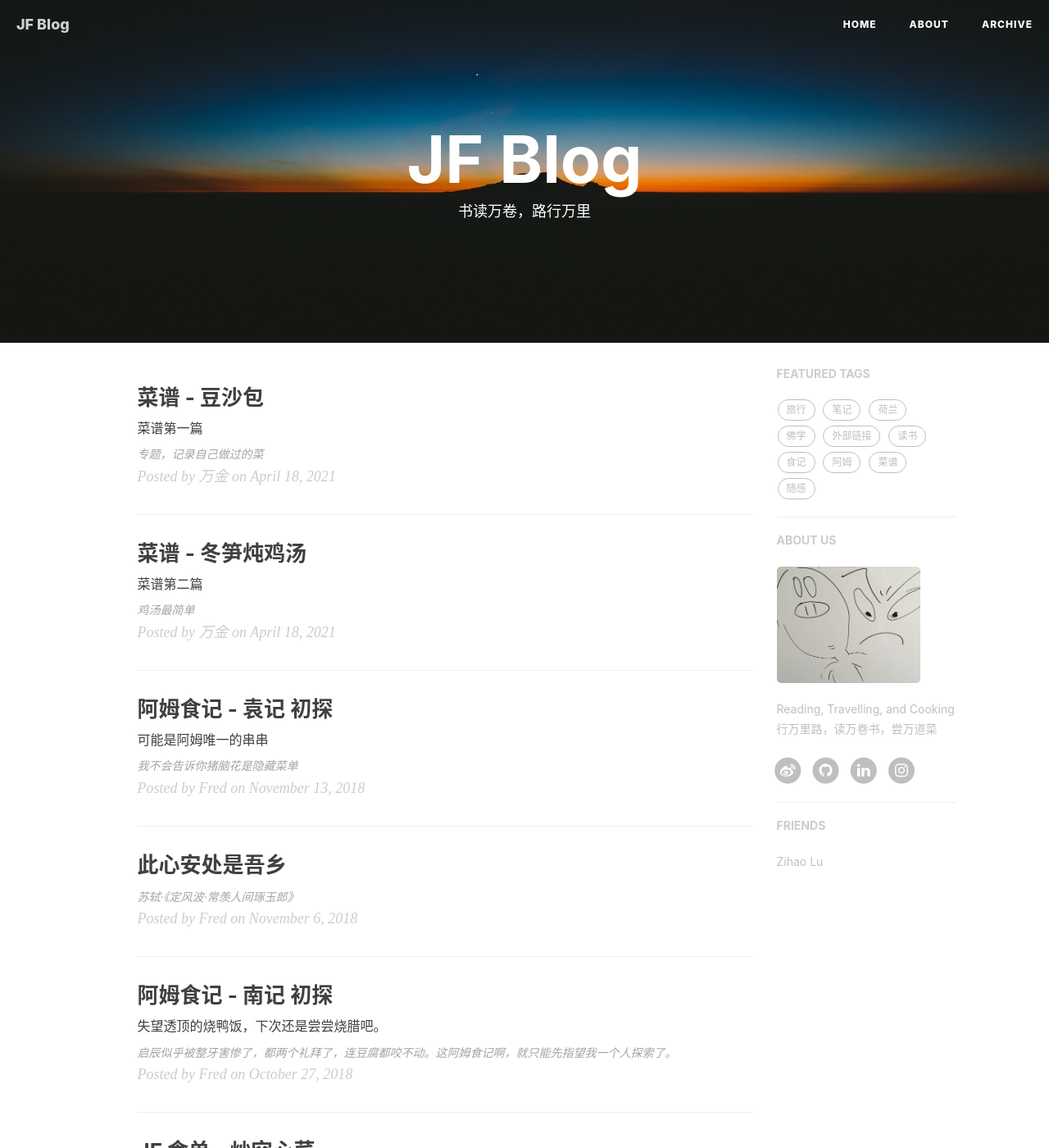
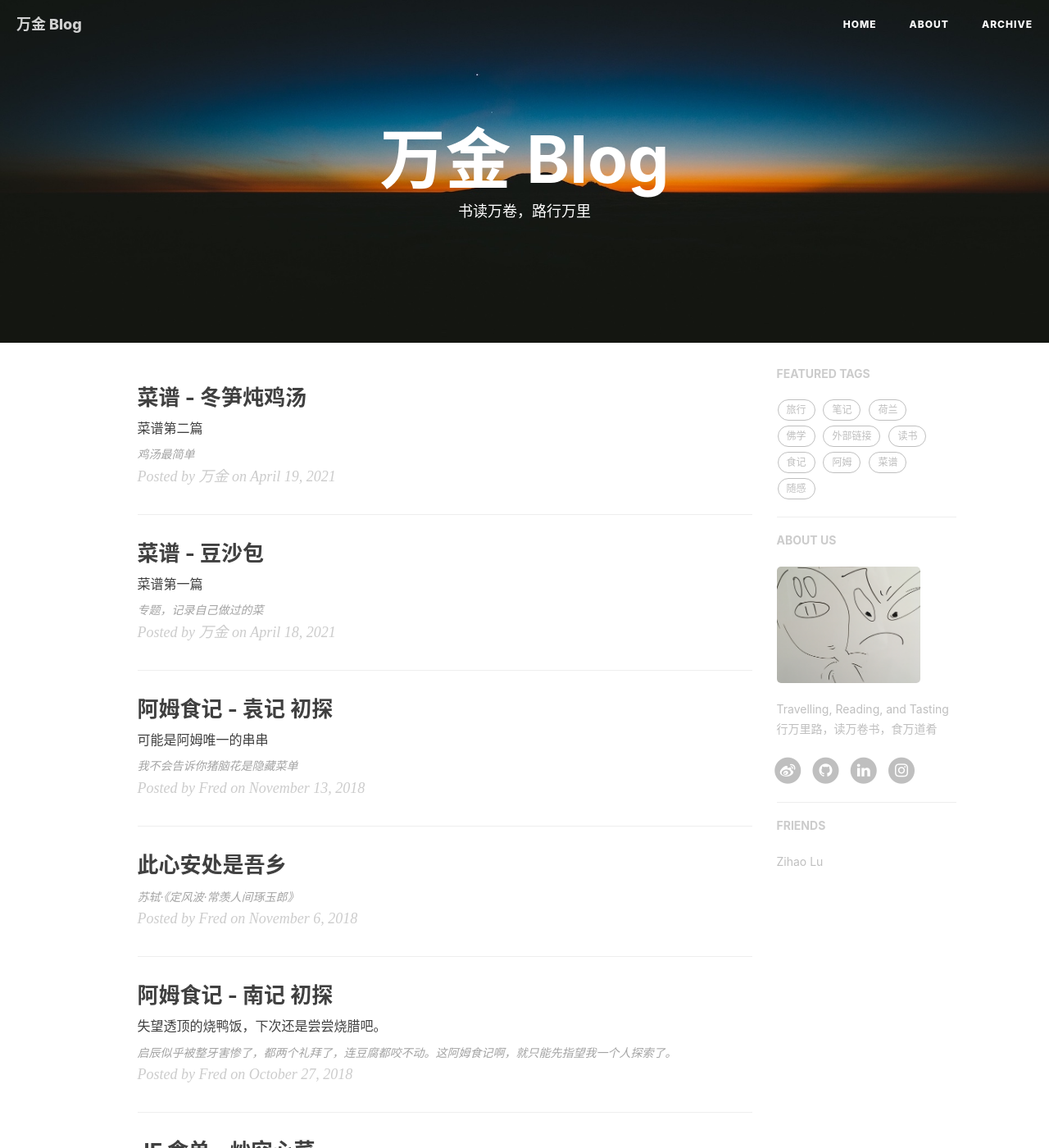
Before and after one commit to dutchflu/dutchflu.github.io, a Jekyll site: the page built from index.html, in a window 1280 px wide and 1400 px high. Shown: the whole window at 82% size. Built offline with Jekyll 4.4.1, drawn with Linux system fonts in a browser that asks for light colours; nearby versions of some CDN libraries; the list of posts is cut into pages by our own code; comment, search, counter and statistics services are not loaded; some of the changed text lies outside the part shown.

Commit message:
layout change

```diff
--- a/_config.yml
+++ b/_config.yml
@@ -1,10 +1,10 @@
 # Site settings
-title: JF Blog
-SEOTitle: Jenny & Fred 的博客 | JF Blog
+title: 万金 Blog
+SEOTitle: 万金 的博客 | Fred's Blog
 header-img: img/home_bg_sun.jpeg
-email: huxpro@gmail.com
+email: dutchflu@gmail.com
 description: "Reading, Travelling, and Cooking"
-keyword: "blog, reading, travelling, cooking, thinking"
+keyword: "blog, reading, travelling, tasting, thinking"
 url: "https://dutchflu.github.io"              # your host, for absolute URL
 baseurl: ""                             # for example, '/blog' if your blog hosted on 'host/blog'
 
@@ -73,13 +73,13 @@
 
 # Google Analytics
 ga_track_id: 'UA-127770771-1'            # Format: UA-xxxxxx-xx
-ga_domain: jfblog.fun
+ga_domain: https://dutchflu.github.io/
 
 
 
 # Sidebar settings
 sidebar: true                           # whether or not using Sidebar.
-sidebar-about-description: "Reading, Travelling, and Cooking<br>行万里路，读万卷书，尝万道菜"
+sidebar-about-description: "Travelling, Reading, and Tasting<br>行万里路，读万卷书，食万道肴"
 sidebar-avatar: /img/avatar-doodle.jpg      # use absolute URL, seeing it's used in both `/` and `/about/`
 
 
--- a/_includes/footer.html
+++ b/_includes/footer.html
@@ -9,7 +9,7 @@
                 <p class="copyright text-muted">
                     Copyright &copy; {{ site.title }} {{ site.time | date: '%Y' }}
                     <br>
-                    Powered by <a href="https://github.com/dutchflu/dutchflu.github.io">JF Blog</a> | Specially thanks <a href="https://github.com/huxpro/huxpro.github.io/"> Hux Blog</a>
+                    Powered by <a href="https://github.com/dutchflu/dutchflu.github.io">万金 Blog</a> | Specially thanks <a href="https://github.com/huxpro/huxpro.github.io/"> Hux Blog</a>
                     <!-- <iframe
                         style="margin-left: 2px; margin-bottom:-5px;"
                         frameborder="0" scrolling="0" width="100px" height="20px"
```
Also changed, not shown: _posts/2021-04-19-冬笋炖鸡汤.md (renamed from _posts/2021-04-18-冬笋炖鸡汤.md).
